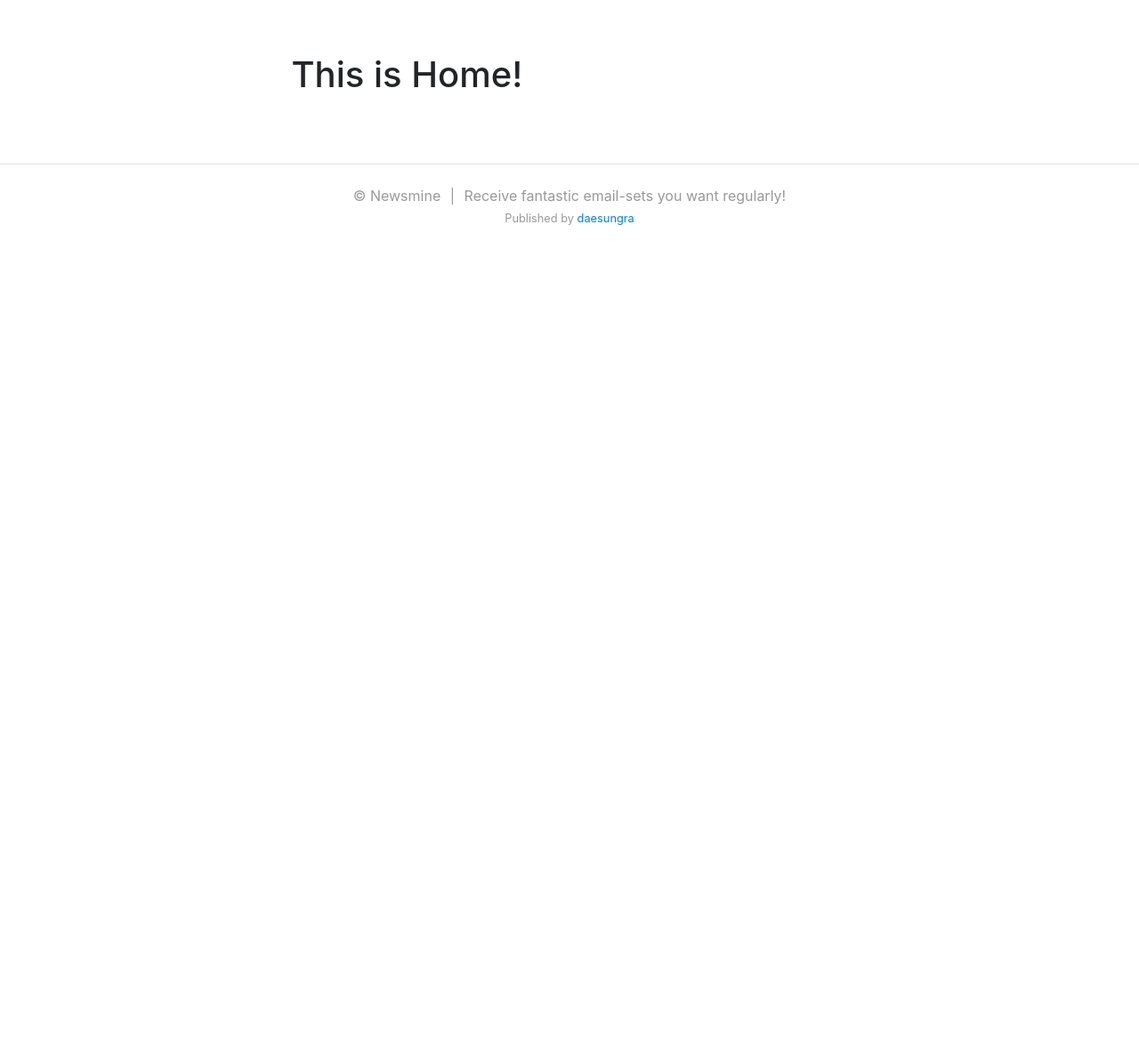
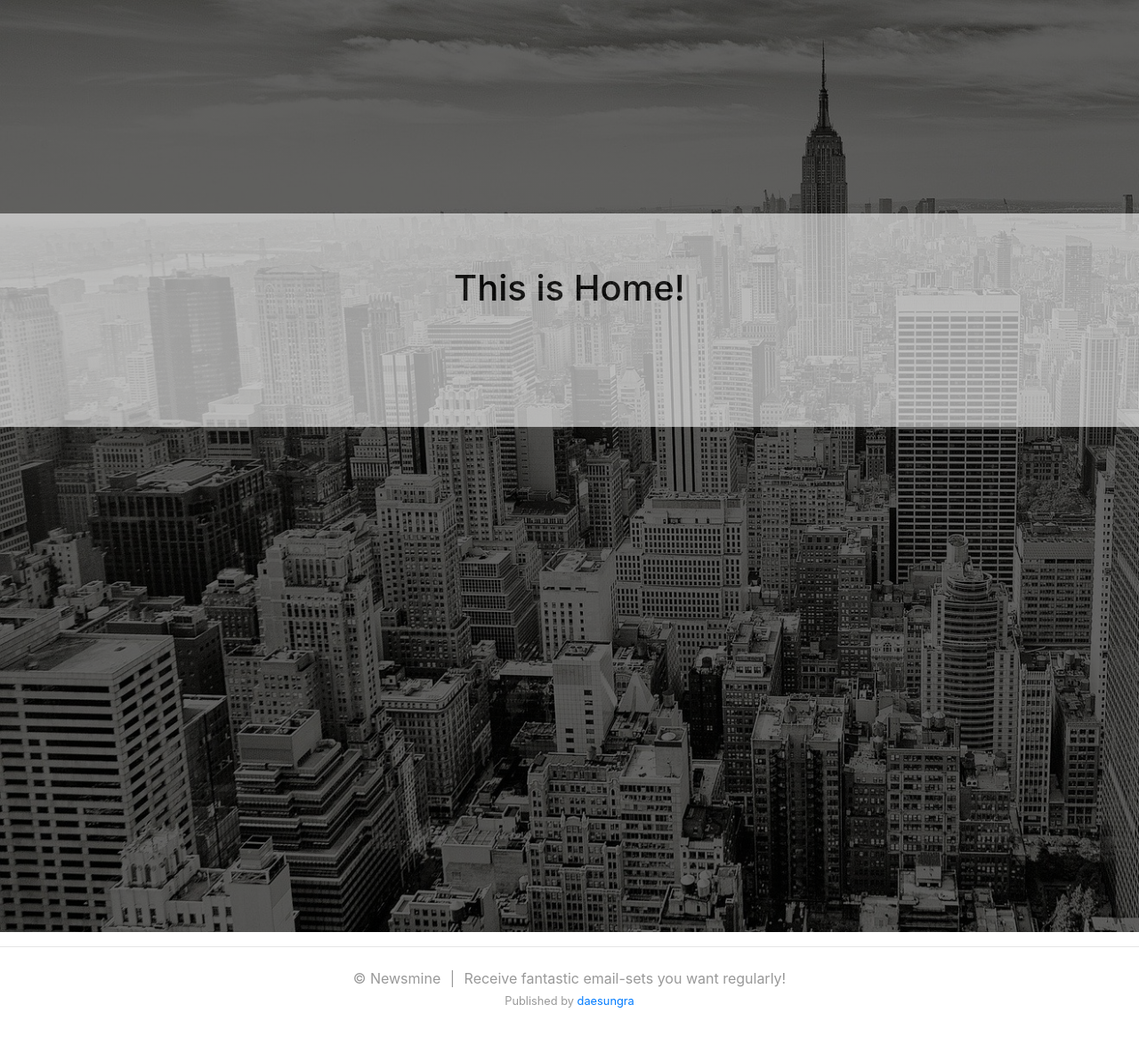
Before and after one commit to daesungRa/newsmine-web, a Django app: page / in a window 1280 px wide. Shown: the whole page at 89% size. Before the commit the page ends 253 px from the top, so only its background shows below. Run offline with Django 3.2, Linux system fonts and the light colour scheme; parts of the project's set-up code (start-up, migrations or seed data) failed here and were passed over; some libraries are stand-ins or nearby versions.

Commit message:
home-ui: Add home body style

```diff
--- a/static/css/layout.css
+++ b/static/css/layout.css
@@ -1,3 +1,25 @@
+/*
+ * Home style
+ */
+
+.home-body {
+	position: relative;
+	color: #fff;
+	background-image: linear-gradient(rgba(0, 0, 0, 0.6), rgba(0, 0, 0, 0.6)), url('/static/images/home/city_home.jpg');
+	background-size: cover;
+	min-height: 1048px;
+	z-index: 1;
+}
+.home-body::after {
+	content: '';
+	position: absolute;
+    top: 0;
+    left: 0;
+	opacity: 0.5 !important;
+	filter: alpha(opacity=50);
+	z-index: -1;
+}
+
 /*
  * Footer style
  */
--- a/templates/home.html
+++ b/templates/home.html
@@ -5,13 +5,17 @@
 {% endblock page_title %}
 
 {% block content %}
-    <div class="row">
-        <div class="col-lg-3"></div>
-        <div class="col-lg-6">
-            <div style="margin: 60px 0 60px 0;">
-                <h1>This is Home!</h1>
+    <div class="home-body">
+        <div class="row" style="min-height: 240px;"></div>
+        <div class="row" style="min-height: 240px; background-color: #fff; color: #000; text-align: center; opacity: 0.6;">
+            <div class="col-lg-3"></div>
+            <div class="col-lg-6">
+                <div style="margin: 60px 0 60px 0;">
+                    <h1>This is Home!</h1>
+                </div>
             </div>
+            <div class="col-lg-3"></div>
         </div>
-        <div class="col-lg-3"></div>
+        <div class="row" style="min-height: 240px;"></div>
     </div>
 {% endblock content %}
```
Also changed, not shown: static/images/home/city_home.jpg (added).
